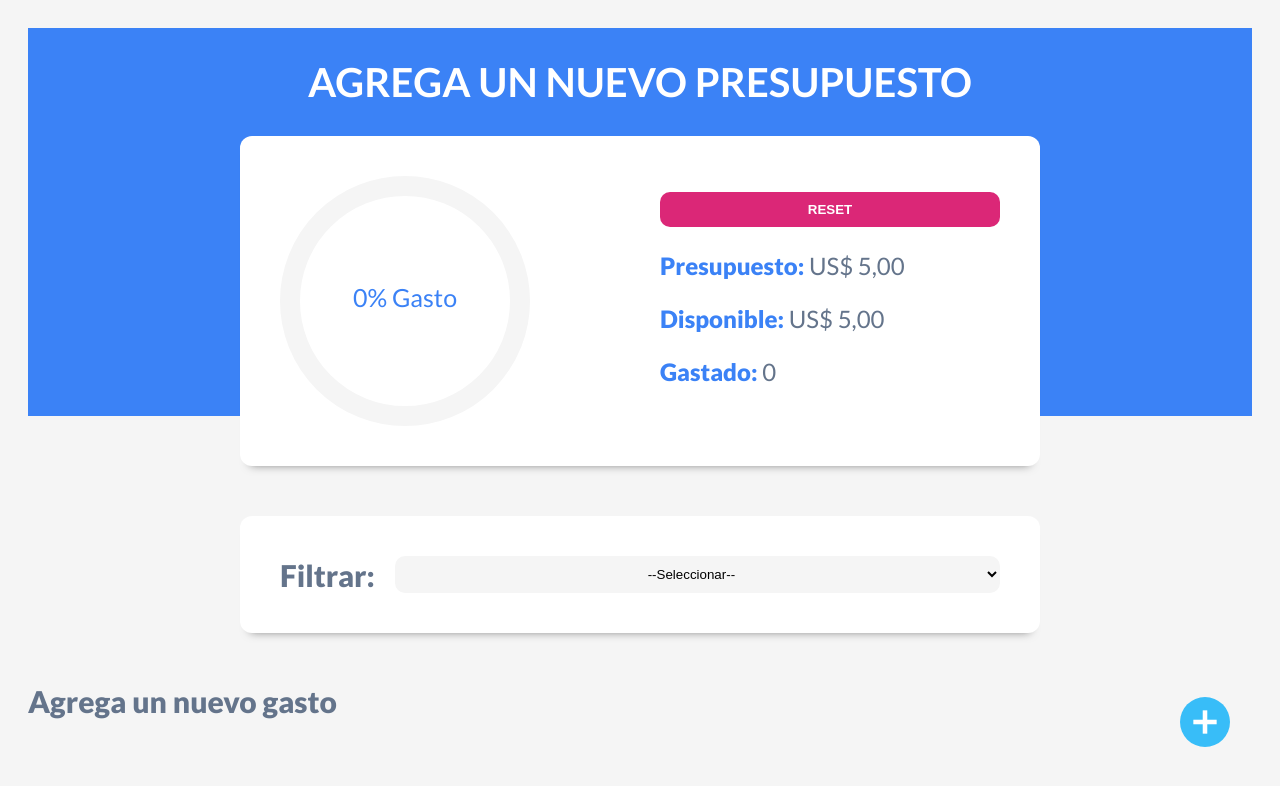
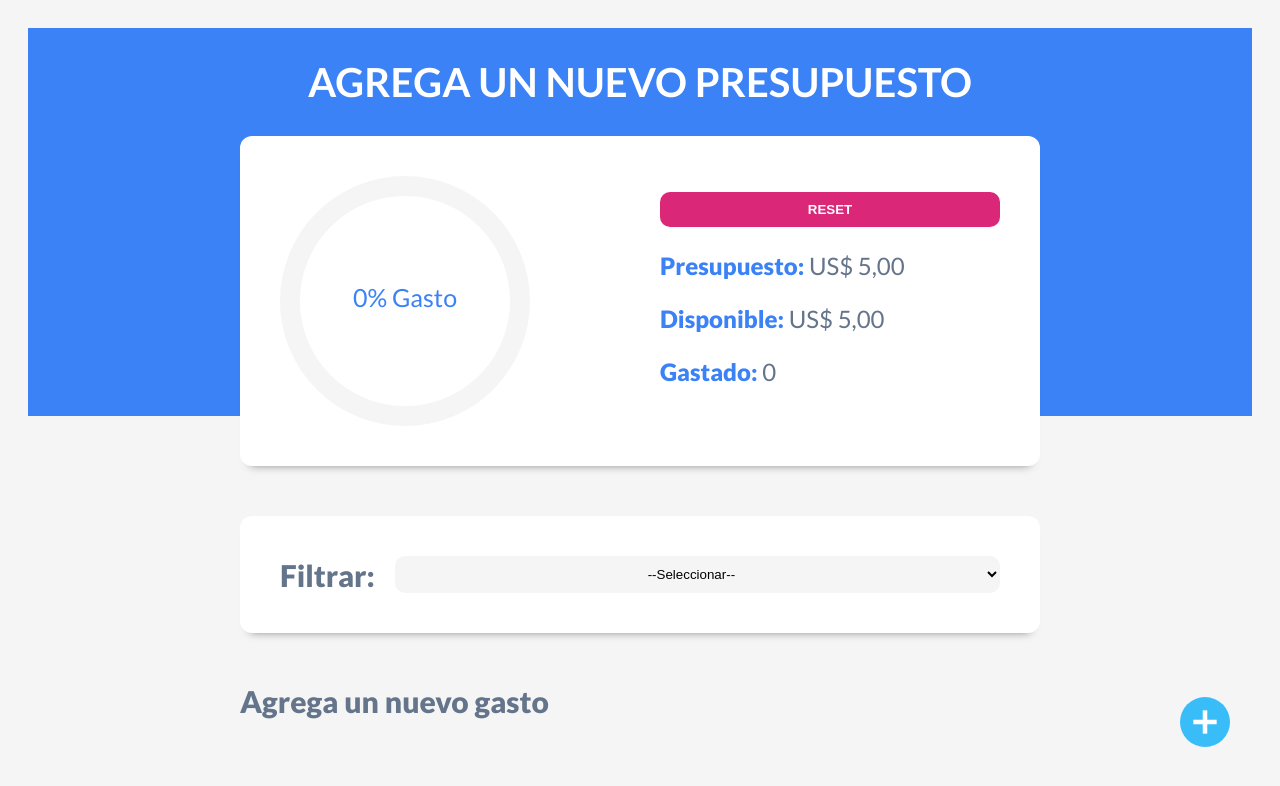
Before and after one commit to benjabenjabenja/presupuesto-app, a React (Vite) app: page / in a window 1280 px wide. Both pictures are taken after typing "5" into the empty fields and a click on the input "Agregar". Shown: the top 786 px of the page. Built offline with nearby package versions, Linux system fonts and the light colour scheme.

Commit message:
formatting

```diff
--- a/src/components/ListaGastos.jsx
+++ b/src/components/ListaGastos.jsx
@@ -3,9 +3,16 @@ import Gasto from "./Gasto";
 
 const ListaGastos = ({ total, setEditarGasto, setEliminarGasto, filtrados }) => {
     return (
-        <div className="listado-gastos">
+        <div className="listado-gastos contenedor">
             <h2>{total.length > 0 ? 'Gastos' : 'Agrega un nuevo gasto'}</h2>
-            {total && (filtrados.length > 0 ? filtrados : total).map(gasto => <Gasto gasto={gasto} key={gasto.id} setEditarGasto={setEditarGasto} setEliminarGasto={setEliminarGasto} />)}
+            {total && (
+                filtrados.length > 0 ? filtrados : total
+            ).map(gasto => <Gasto
+                gasto={gasto}
+                key={gasto.id}
+                setEditarGasto={setEditarGasto}
+                setEliminarGasto={setEliminarGasto}
+            />)}
         </div>
     );
 };
```
